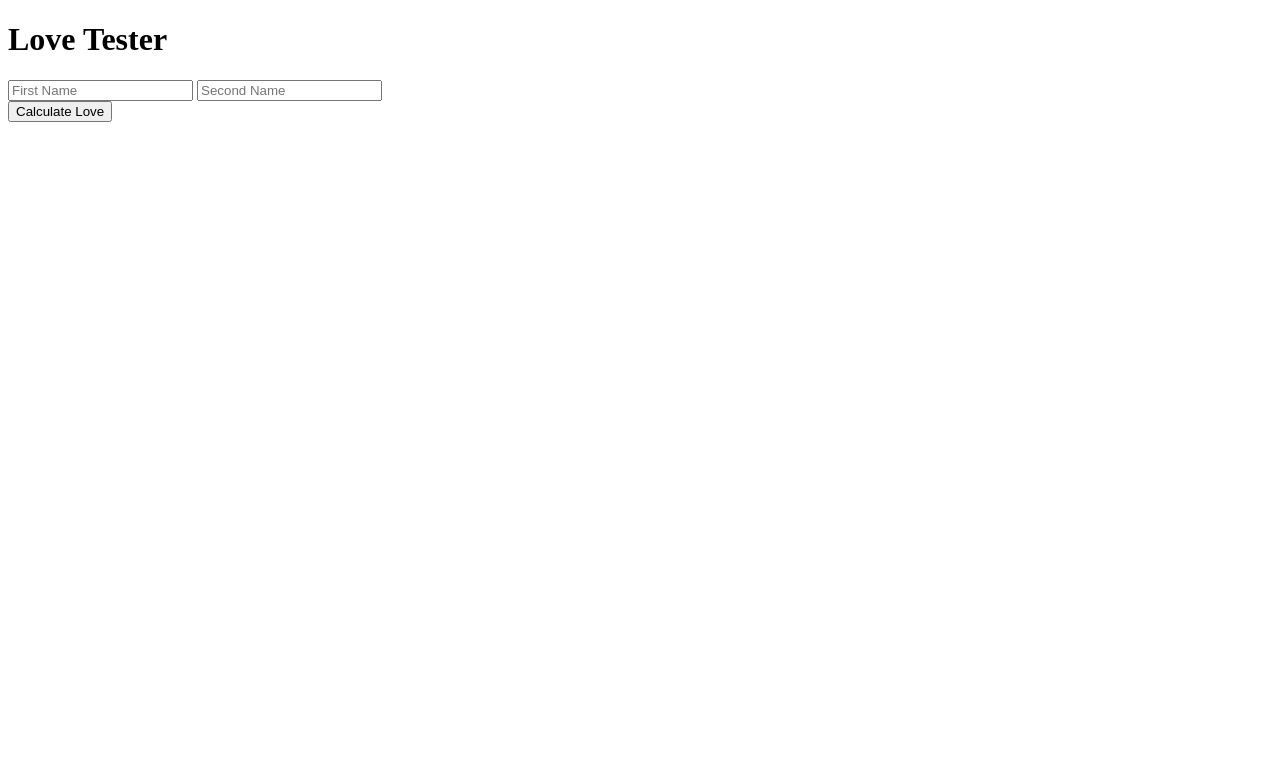
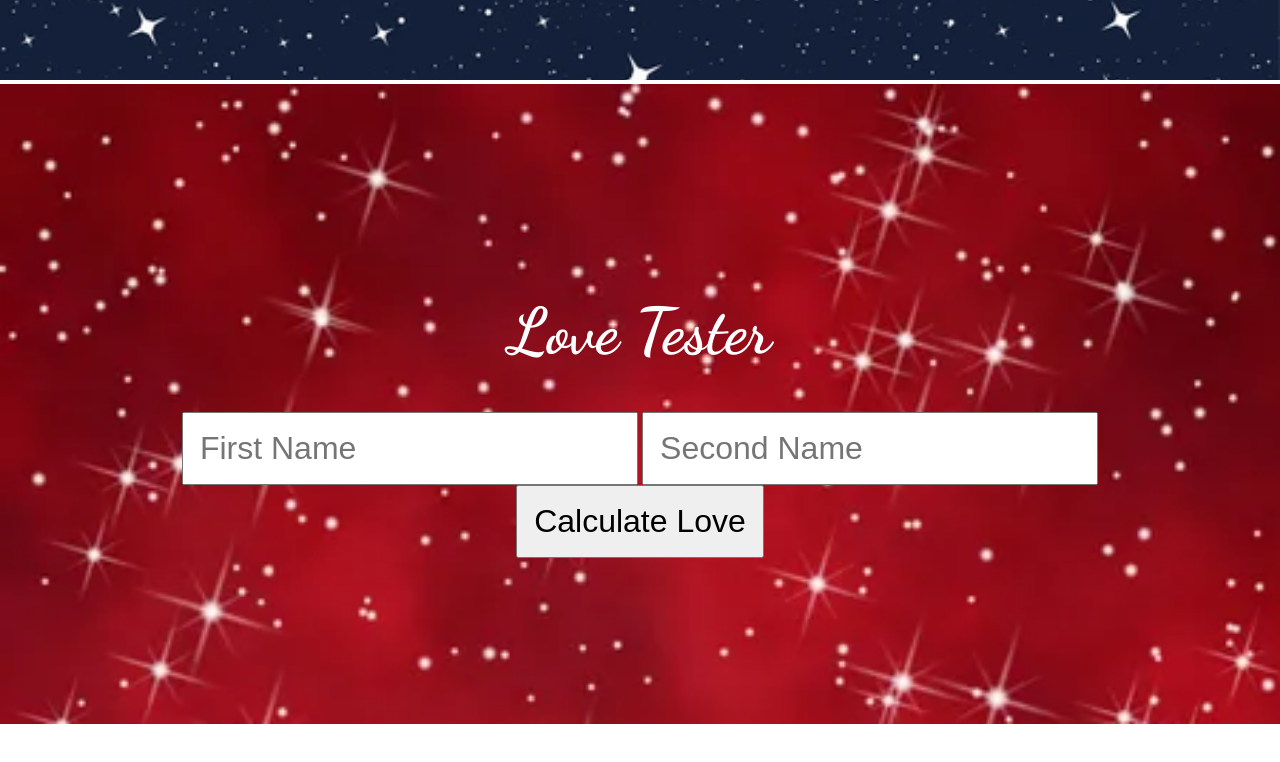
Before and after one commit to phoenixthrush/Love-Tester, a plain HTML site: page index.html in a window 1280 px wide. Drawn offline with Linux system fonts and the light colour scheme.

Commit message:
add banner and wallpaper

```diff
--- a/assets/css/styles.css
+++ b/assets/css/styles.css
@@ -1 +1,37 @@
 @import url('https://fonts.googleapis.com/css2?family=Dancing+Script:wght@400..700&display=swap');
+
+body {
+    font-family: "Dancing Script", serif;
+    margin: 0 auto;
+}
+
+.banner {
+    width: 100vw;
+}
+
+.banner img {
+    width: 100vw;
+    height: 10svh;
+    object-fit: cover;
+}
+
+.container {
+    text-align: center;
+    display: flex;
+    align-items: center;
+    justify-content: center;
+    flex-direction: column;
+    height: 80svh;
+    background: url("../images/wallpaper.jpg") no-repeat;
+    background-size: cover;
+    color: white;
+}
+
+input, button {
+    padding: 0.5em;
+    font-size: 2em;
+}
+
+h1 {
+    font-size: 4em;
+}
--- a/index.html
+++ b/index.html
@@ -9,6 +9,10 @@
 </head>
 
 <body>
+    <div class="banner">
+        <img src="assets/images/banner.webp" alt="Banner">
+    </div>
+    <div class="container">
         <h1>Love Tester</h1>
 
         <div>
@@ -70,6 +74,7 @@
             document.getElementById('firstName').addEventListener('keydown', handleEnter);
             document.getElementById('secondName').addEventListener('keydown', handleEnter);
         </script>
+    </div>
 </body>
 
 </html>
```
Also changed, not shown: assets/images/banner.webp (added), assets/images/wallpaper.jpg (added). Lines whose indentation alone changed are shown as unchanged.
